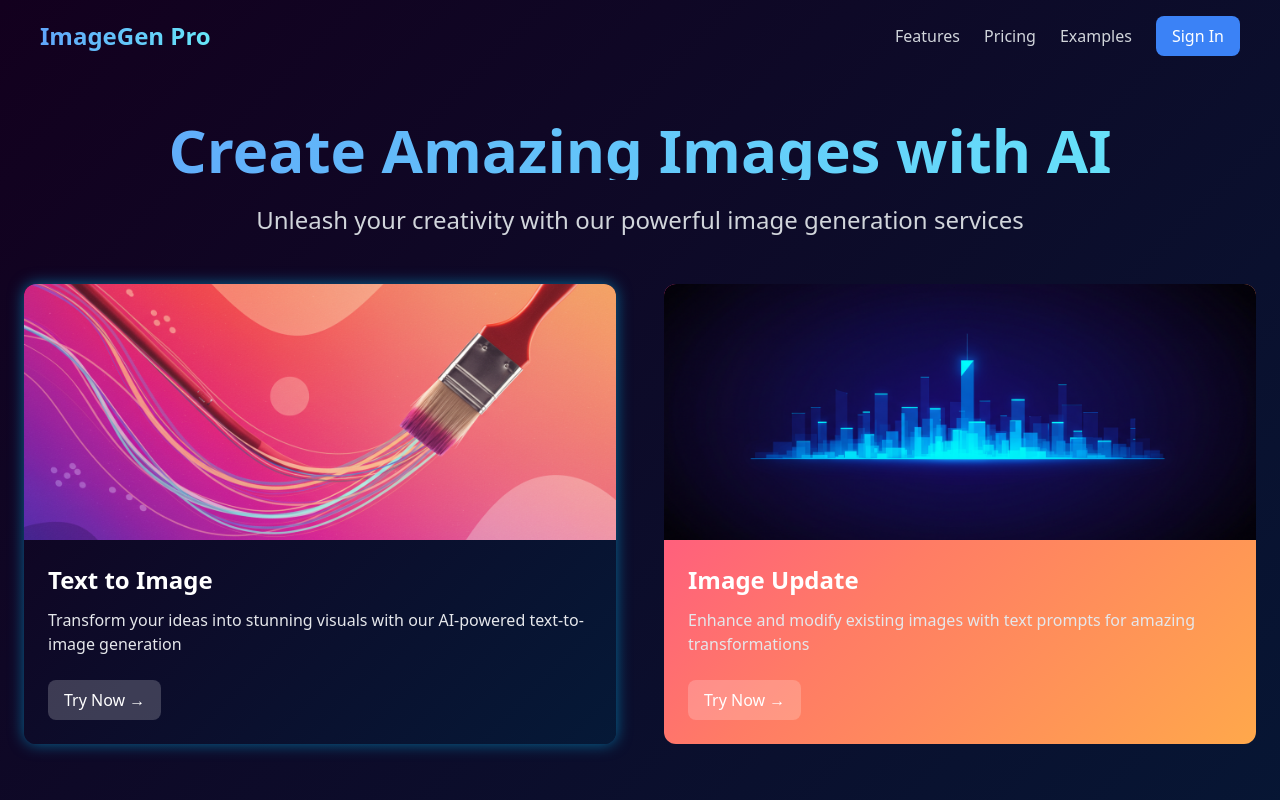
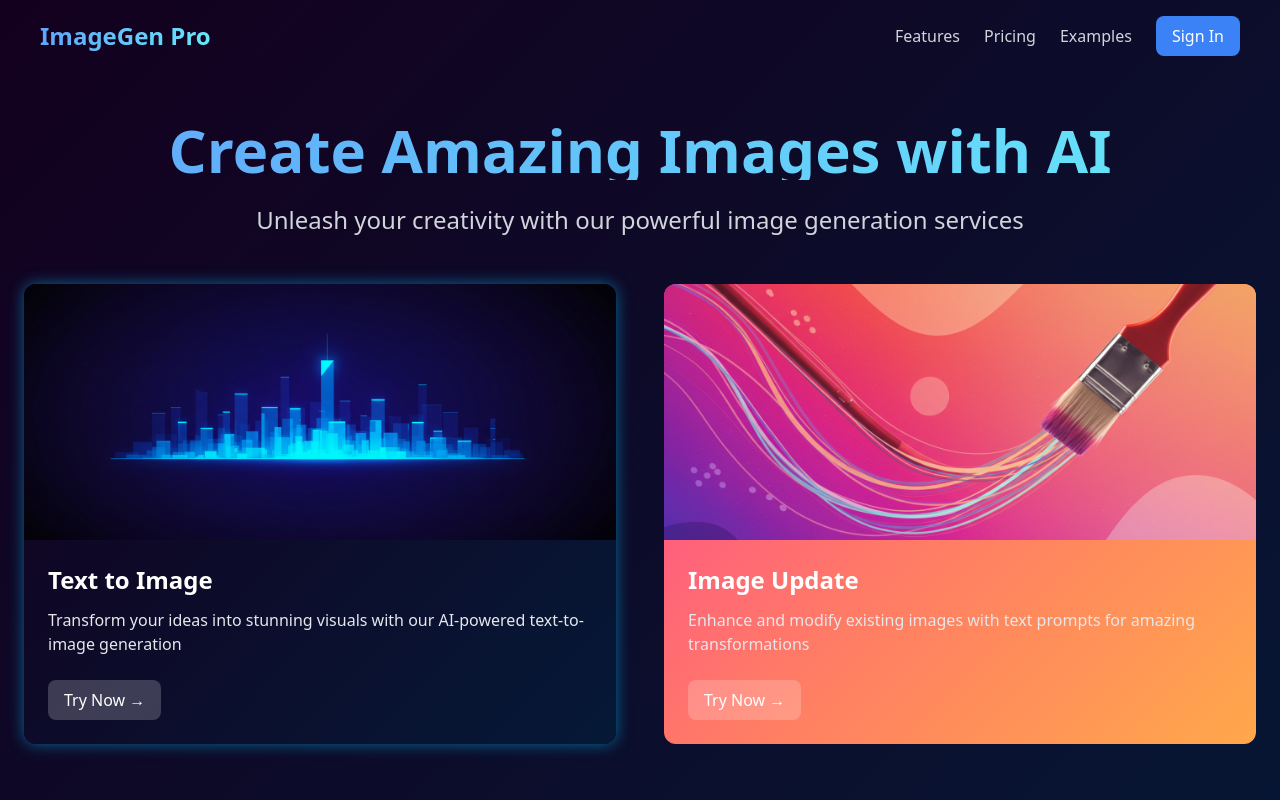
Before and after one commit to sayuru-akash/image-gen-codezela, a Next.js app in the folder front-end/: page / in a window 1280 px wide. Shown: the top 800 px of the page. Built offline with nearby package versions, Linux system fonts and the light colour scheme.

Commit message:
updated UI

```diff
--- a/front-end/app/page.js
+++ b/front-end/app/page.js
@@ -21,7 +21,7 @@ export default function Home() {
           <ServiceCard
             title="Text to Image"
             description="Transform your ideas into stunning visuals with our AI-powered text-to-image generation"
-            imageSrc="/images/img2.jpg"
+            imageSrc="/images/img1.jpg"
             altText="Text to Image visualization"
             linkHref="/text-to-image"
             gradient="blue"
@@ -30,7 +30,7 @@ export default function Home() {
           <ServiceCard
             title="Image Update"
             description="Enhance and modify existing images with text prompts for amazing transformations"
-            imageSrc="/images/img1.jpg"
+            imageSrc="/images/img2.jpg"
             altText="Image update visualization"
             linkHref="/image-update"
             gradient="pink"
```
